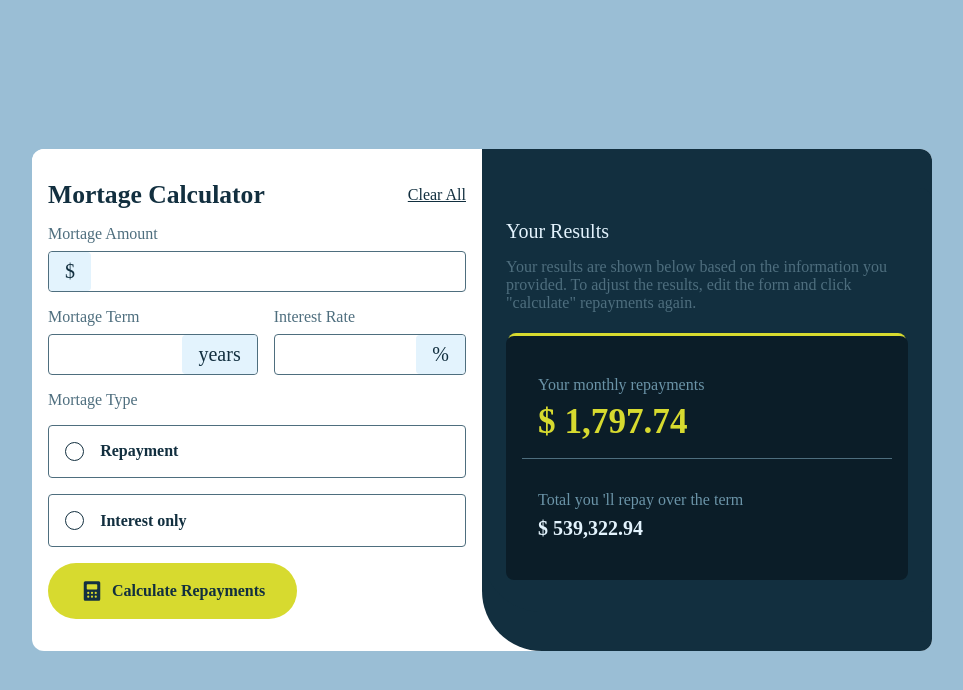
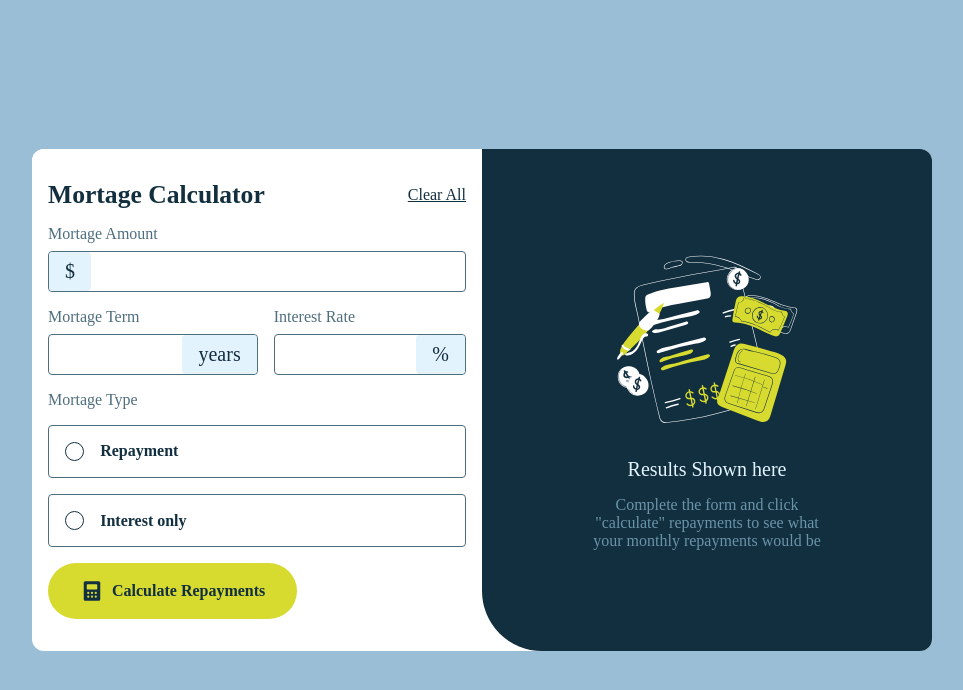
Before and after one commit to dimitrisdr/mortgage-repayment-calculator, a React (Vite) app: page / in a window 1280 px wide. Shown: the top 690 px of the page, without its empty margins (158-1121 px from the left). Built offline with nearby package versions, Linux system fonts and the light colour scheme; a web font is replaced by a local one.

Commit message:
trying to make form validation

```diff
--- a/src/App.jsx
+++ b/src/App.jsx
@@ -1,13 +1,20 @@
 import './App.css'
 import Calculator from './components/calculator'
 import Results from './components/results'
-
+import { ValidateContext } from './hooks/validateContext'
+import { useState } from 'react'
 function App() {
 
+  const [formIsValid, setFormIsValid] = useState(false)
+  const data = {amount:'', term:'', rate:'', mortageType: ''}
+
   return (
+
     <main className='main grid-item'>
-      <Calculator />
-      <Results />
+      <ValidateContext.Provider value={null}>
+        <Calculator data= {data} />
+        <Results data= {data} />
+      </ValidateContext.Provider>
     </main>
   )
 }
--- a/src/components/calculator.jsx
+++ b/src/components/calculator.jsx
@@ -3,15 +3,13 @@ import HeaderComp from "./headerComp"
 import FormComp from "./formComp"
 import { DataContext } from "../hooks/clearContext"
 
-const data = {amount:'', term:'', rate:'', mortageType: ''}
 
-export default function Calculator() {
-    const [allValid, setAllValid] = useState(true)
+export default function Calculator({data}) {
     const [inputValues, setInputValues] = useState(data)
 
     return (
         <section className="calculator-section grid-item bg-clr-white" aria-label="Mortage Calculator">
-            <DataContext.Provider value={{inputValues, setInputValues, allValid, setAllValid}}>
+            <DataContext.Provider value={{inputValues, setInputValues}}>
                 <HeaderComp />
                 <div className="form-container">
                     <FormComp />
--- a/src/components/formComp.jsx
+++ b/src/components/formComp.jsx
@@ -7,8 +7,14 @@ export default function FormComp() {
 
     const {inputValues, setInputValues} = useContext(DataContext)
 
+    function handleSubmit(e) {
+        e.preventDefault();
+        let data = Object.fromEntries(new FormData(e.target))
+        console.log(data)
+    }
+
     return (
-        <form action="POST" className="form grid-item">
+        <form onSubmit={handleSubmit} action="POST" className="form grid-item">
             <NumberInputGroup name={'amount'} label={'$'} inputValue={inputValues.amount} >Mortage Amount</NumberInputGroup>
             <div className="inputs-group-container flex-item">
                 <NumberInputGroup name={'term'} label={'years'} inputValue={inputValues.term}>Mortage Term</NumberInputGroup>
--- a/src/components/numberInputGroup.jsx
+++ b/src/components/numberInputGroup.jsx
@@ -32,6 +32,7 @@ export default function NumberInputGroup({children, name, label, inputValue}) {
                     name={name}
                     value={inputValue}
                     onChange={handleChange}
+                    required
                 />
             </div>
             {!valid  &&  <span className="error-state clr-red">Invalid value</span> }
--- a/src/components/radioGroup.jsx
+++ b/src/components/radioGroup.jsx
@@ -22,6 +22,7 @@ export default function RadioGroup() {
                         value="repayment"
                         onChange={handleChange}
                         checked={inputValues.mortageType === 'repayment'}
+                        required
                 />
                 <label htmlFor="repayment" className="radio-group-label flex-item clr-slate-900 fw-700">
                     <div className="custom-radio grid-item"></div>
--- a/src/components/results.jsx
+++ b/src/components/results.jsx
@@ -4,8 +4,8 @@ import ResultsEmpty from "./resultsEmpty";
 export default function Results () {
     return (
         <section className="main-results-section grid-item bg-clr-slate-900" aria-label="Main results section">
-            {/* <ResultsEmpty/> */}
-            <CalculatedResults/>
+            <ResultsEmpty/>
+            {/* <CalculatedResults/> */}
         </section>
     )
 }
--- /dev/null
+++ b/src/hooks/validateContext.js
@@ -0,0 +1,4 @@
+
+import { createContext } from "react";
+
+export const ValidateContext = createContext(null)
```
